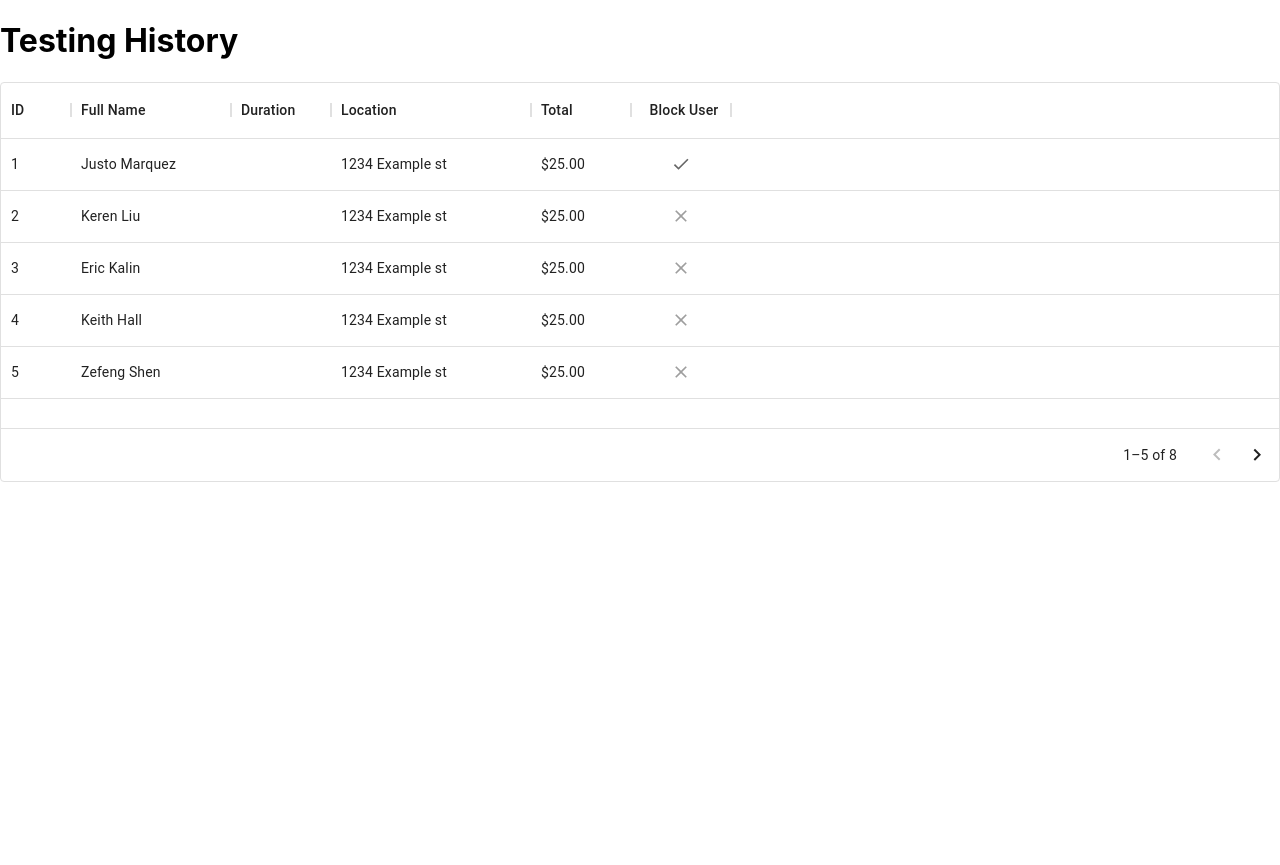
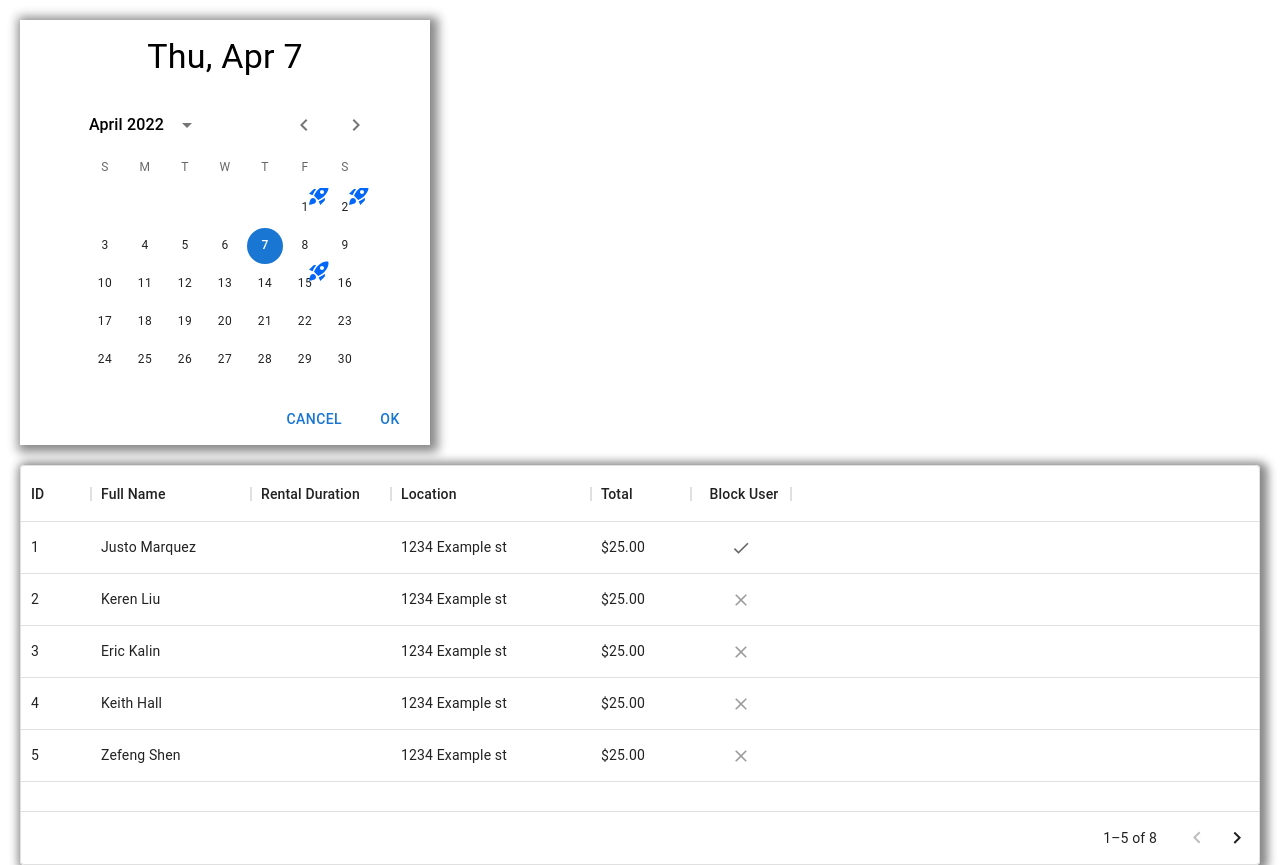
Before and after one commit to boc-bulbasaur/FindYourSpace, a Next.js app: page /ownerHistoryDash in a window 1280 px wide. Before the commit the page ends 800 px from the top, so only its background shows below. Built offline with nearby package versions, Linux system fonts and the light colour scheme.

Commit message:
Created Owner History/Dashboard including renter history and caledar view

```diff
--- /dev/null
+++ b/components/ownerCalendarView.tsx
@@ -0,0 +1,51 @@
+import * as React from 'react';
+import { format, formatDistance, formatRelative, subDays } from 'date-fns'
+import TextField from '@mui/material/TextField';
+import { AdapterDayjs } from '@mui/x-date-pickers/AdapterDayjs';
+import { LocalizationProvider } from '@mui/x-date-pickers/LocalizationProvider';
+import { StaticDatePicker } from '@mui/x-date-pickers/StaticDatePicker';
+import Badge from '@mui/material/Badge';
+import { PickersDay } from '@mui/x-date-pickers/PickersDay';
+import RocketLaunchIcon from '@mui/icons-material/RocketLaunch';
+
+const isWeekend = (date) => {
+  const day = date.day();
+
+  return day === 0 || day === 6;
+};
+
+export default function DatePicker() {
+  const [value, setValue] = React.useState(new Date('2022-04-07'));
+  const [highlightedDays, setHighlightedDays] = React.useState([1, 2, 15]);
+
+  return (
+    <div>
+      <LocalizationProvider dateAdapter={AdapterDayjs}>
+        <StaticDatePicker
+          orientation="portrait"
+          openTo="day"
+          value={value}
+          onChange={(newValue) => {
+            setValue(newValue);
+          }}
+          renderInput={(params) => <TextField {...params} />}
+          renderDay={(day, _value, DayComponentProps) => {
+            const isSelected =
+              !DayComponentProps.outsideCurrentMonth &&
+              highlightedDays.indexOf(day.date()) >= 0;
+
+            return (
+              <Badge
+                key={day.toString()}
+                overlap="circular"
+                badgeContent={isSelected ? <RocketLaunchIcon sx={{ color: '#0266F9' }} /> : undefined}
+              >
+                <PickersDay {...DayComponentProps} />
+              </Badge>
+            );
+          }}
+        />
+      </LocalizationProvider>
+    </div>
+  );
+}
--- a/components/ownerRenderHistory.tsx
+++ b/components/ownerRenderHistory.tsx
@@ -9,7 +9,7 @@ const columns: GridColDef[] = [
     description: 'This column has a value getter and is not sortable.',
     width: 160,
   },
-  { field: 'duration', headerName: 'Duration', width: 100, sortable: false},
+  { field: 'duration', headerName: 'Rental Duration', width: 140, sortable: false},
   { field: 'location', headerName: 'Location', width: 200, sortable: false},
   { field: 'total', headerName: 'Total', width: 100 },
   { field: 'block', headerName: 'Block User', width: 100, sortable: false, type: 'boolean' }
@@ -40,7 +40,3 @@ export default function O_RenderHistory() {
     </div>
   );
 }
-
-// export default function O_RenderHistory() {
-//   return <h1>First Post</h1>;
-// }
--- a/package.json
+++ b/package.json
@@ -16,9 +16,12 @@
     "@mui/icons-material": "^5.10.16",
     "@mui/material": "^5.10.17",
     "@mui/x-data-grid": "^5.17.14",
+    "@mui/x-date-pickers": "^5.0.10",
     "@types/node": "18.11.10",
     "@types/react": "18.0.26",
     "@types/react-dom": "18.0.9",
+    "date-fns": "^2.29.3",
+    "dayjs": "^1.11.7",
     "eslint": "8.29.0",
     "eslint-config-next": "13.0.6",
     "next": "13.0.6",
--- a/pages/ownerHistoryDash.tsx
+++ b/pages/ownerHistoryDash.tsx
@@ -1,9 +1,10 @@
-import O_RenderHistory from "../components/ownerRenderHistory.tsx"
+import O_RenderHistory from "../components/ownerRenderHistory"
+import DatePicker from "../components/ownerCalendarView"
 
 export default function OwnerHistory() {
   return (
     <>
-      <h1>Testing History</h1>
+      <DatePicker />
       <O_RenderHistory />
     </>
   )
--- a/styles/globals.css
+++ b/styles/globals.css
@@ -24,3 +24,30 @@ a {
     background: black;
   }
 }
+
+/* //////OWNER HISTORY CSS////// */
+
+/* Disables unwanted calendar features */
+.css-hlj6pa-MuiDialogActions-root, .css-z3au5x-MuiButtonBase-root-MuiIconButton-root-MuiPickersToolbar-penIconButton,
+.css-1hbyad5-MuiTypography-root {
+  display: none !important
+}
+
+/* Center Calendar Date */
+.css-jhsfre-MuiGrid-root-MuiPickersToolbar-content {
+  justify-content: center !important;
+}
+
+/* Calendar size and shadow */
+.css-u0soqy-MuiPickerStaticWrapper-root {
+  margin: 20px 0px 20px 20px;
+  height: 425px;
+  width: 410px;
+  box-shadow: 3px 2px 10px 5px #888888 !important;
+}
+
+/* history breakdown styling */
+.css-1e2bxag-MuiDataGrid-root {
+  margin: 0px 20px 10px 20px;
+  box-shadow: 3px 2px 10px 5px #888888 !important;
+}
```
Also changed, not shown: 1 other file (tests, documents, lock files or other folders).
